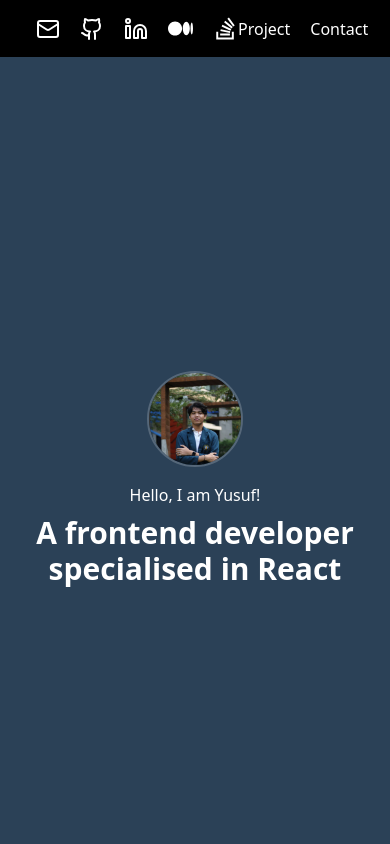
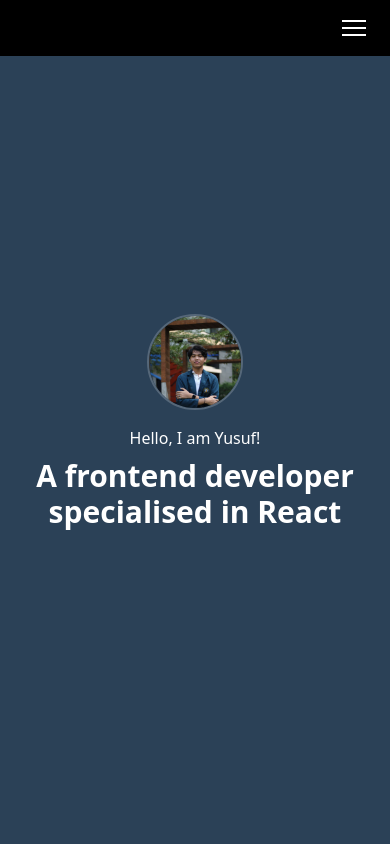
Before and after one commit to yusufswe/yusuf-mit, a React (Create React App) app: page / in a window 390 px wide. Shown: the top 844 px of the page. Built offline with nearby package versions, Linux system fonts and the light colour scheme.

Commit message:
feat: navbar menu hamburger and improve styling

```diff
--- a/package.json
+++ b/package.json
@@ -12,6 +12,7 @@
     "react-dom": "^19.0.0",
     "react-icons": "^5.4.0",
     "react-scripts": "5.0.1",
+    "tailwind-merge": "^3.0.1",
     "web-vitals": "^2.1.4"
   },
   "scripts": {
--- a/src/components/FormField.jsx
+++ b/src/components/FormField.jsx
@@ -1,4 +1,3 @@
-// components/FormField.jsx
 import React from "react";
 
 const baseInputStyles = `w-full border-2 border-white px-4 py-2 rounded-md bg-white/10 border
--- a/src/sections/Navbar.jsx
+++ b/src/sections/Navbar.jsx
@@ -1,53 +1,177 @@
-import React from "react";
+"use client";
+
+import { useState } from "react";
 import { Mail, Github, Linkedin } from "lucide-react";
 import { FaStackOverflow } from "react-icons/fa";
 import { FaMedium } from "react-icons/fa6";
+import { twMerge } from "tailwind-merge";
+import { AnimatePresence, motion } from "framer-motion";
 
 export default function Navbar() {
+  const [isOpen, setIsOpen] = useState(false);
+
   const scrollToSection = (id) => {
     document.getElementById(id)?.scrollIntoView({ behavior: "smooth" });
   };
 
   return (
-    <header className="container mx-auto ">
+    <header className="container mx-auto fixed z-10 top-0 left-0 right-0">
       <div className="bg-black p-4">
         <div className="flex justify-between items-center px-5 text-white">
-          <div className="flex space-x-5 items-center">
+          <div className="space-x-5 items-center hidden md:flex">
             <a
               href="mailto:muhammad.yusuf@merkleinnovation.co.id"
               target="_blank"
               rel="noopener noreferrer"
+              className="hover:text-blue-400 transition"
             >
               <Mail />
             </a>
-            <a href="https://github.com/yusufswe" target="_blank" rel="noopener noreferrer">
+            <a
+              href="https://github.com/yusufswe"
+              target="_blank"
+              rel="noopener noreferrer"
+              className="hover:text-gray-400 transition"
+            >
               <Github />
             </a>
             <a
               href="https://www.linkedin.com/in/muhammadyusuf-compsci/"
               target="_blank"
               rel="noopener noreferrer"
+              className="hover:text-blue-500 transition"
             >
               <Linkedin />
             </a>
-
-            <a href="https://medium.com/" target="_blank" rel="noopener noreferrer">
+            <a
+              href="https://medium.com/"
+              target="_blank"
+              rel="noopener noreferrer"
+              className="hover:text-green-400 transition"
+            >
               <FaMedium size={25} />
             </a>
-            <a href="https://stackoverflow.com/questions" target="_blank" rel="noopener noreferrer">
+            <a
+              href="https://stackoverflow.com/questions"
+              target="_blank"
+              rel="noopener noreferrer"
+              className="hover:text-orange-500 transition"
+            >
               <FaStackOverflow size={25} />
             </a>
           </div>
-          <div className="flex space-x-5">
-            <button onClick={() => scrollToSection("project")} className="hover:underline">
+          <div className="space-x-5 hidden md:flex">
+            <button
+              onClick={() => scrollToSection("project")}
+              className="hover:text-blue-500 transition"
+            >
               Project
             </button>
-            <button onClick={() => scrollToSection("contact")} className="hover:underline">
+            <button
+              onClick={() => scrollToSection("contact")}
+              className="hover:text-green-500 transition"
+            >
               Contact
+            </button>
+          </div>
+          <div className="flex ml-auto justify-end md:hidden">
+            <button
+              className="relative w-6 h-6"
+              onClick={() => setIsOpen(!isOpen)}
+              aria-label="Toggle menu"
+            >
+              <span
+                className={twMerge(
+                  "absolute w-full h-0.5 bg-white transition-all duration-300 ease-in-out",
+                  isOpen ? "top-1/2 -translate-y-1/2 rotate-45" : "top-1"
+                )}
+              />
+              <span
+                className={twMerge(
+                  "absolute w-full h-0.5 bg-white transition-all duration-300 ease-in-out top-1/2 -translate-y-1/2",
+                  isOpen && "opacity-0"
+                )}
+              />
+              <span
+                className={twMerge(
+                  "absolute w-full h-0.5 bg-white transition-all duration-300 ease-in-out",
+                  isOpen ? "bottom-1/2 translate-y-1/2 -rotate-45" : "bottom-1"
+                )}
+              />
             </button>
           </div>
         </div>
       </div>
+      <AnimatePresence>
+        {isOpen && (
+          <motion.div
+            initial={{ height: 0, opacity: 0 }}
+            animate={{ height: "auto", opacity: 1 }}
+            exit={{ height: 0, opacity: 0 }}
+            className="overflow-hidden"
+          >
+            <div className="flex flex-col md:hidden items-center gap-6 py-6 bg-neutral-900/80 backdrop-blur-md  text-white shadow-lg rounded-b-lg">
+              <div className="flex gap-4">
+                <a
+                  href="mailto:muhammad.yusuf@merkleinnovation.co.id"
+                  target="_blank"
+                  rel="noopener noreferrer"
+                  className="hover:text-blue-400 transition"
+                >
+                  <Mail size={24} />
+                </a>
+                <a
+                  href="https://github.com/yusufswe"
+                  target="_blank"
+                  rel="noopener noreferrer"
+                  className="hover:text-gray-400 transition"
+                >
+                  <Github size={24} />
+                </a>
+                <a
+                  href="https://www.linkedin.com/in/muhammadyusuf-compsci/"
+                  target="_blank"
+                  rel="noopener noreferrer"
+                  className="hover:text-blue-500 transition"
+                >
+                  <Linkedin size={24} />
+                </a>
+                <a
+                  href="https://medium.com/"
+                  target="_blank"
+                  rel="noopener noreferrer"
+                  className="hover:text-green-400 transition"
+                >
+                  <FaMedium size={24} />
+                </a>
+                <a
+                  href="https://stackoverflow.com/questions"
+                  target="_blank"
+                  rel="noopener noreferrer"
+                  className="hover:text-orange-500 transition"
+                >
+                  <FaStackOverflow size={24} />
+                </a>
+              </div>
+
+              <div className="flex flex-col items-center space-y-4 w-full">
+                <button
+                  onClick={() => scrollToSection("project")}
+                  className="px-4 py-2 w-40 bg-blue-600 hover:bg-blue-700 rounded-lg transition"
+                >
+                  Project
+                </button>
+                <button
+                  onClick={() => scrollToSection("contact")}
+                  className="px-4 py-2 w-40 bg-green-600 hover:bg-green-700 rounded-lg transition"
+                >
+                  Contact
+                </button>
+              </div>
+            </div>
+          </motion.div>
+        )}
+      </AnimatePresence>
     </header>
   );
 }
```
Also changed, not shown: src/assets/menu.svg (added), 1 other file (tests, documents, lock files or other folders).
